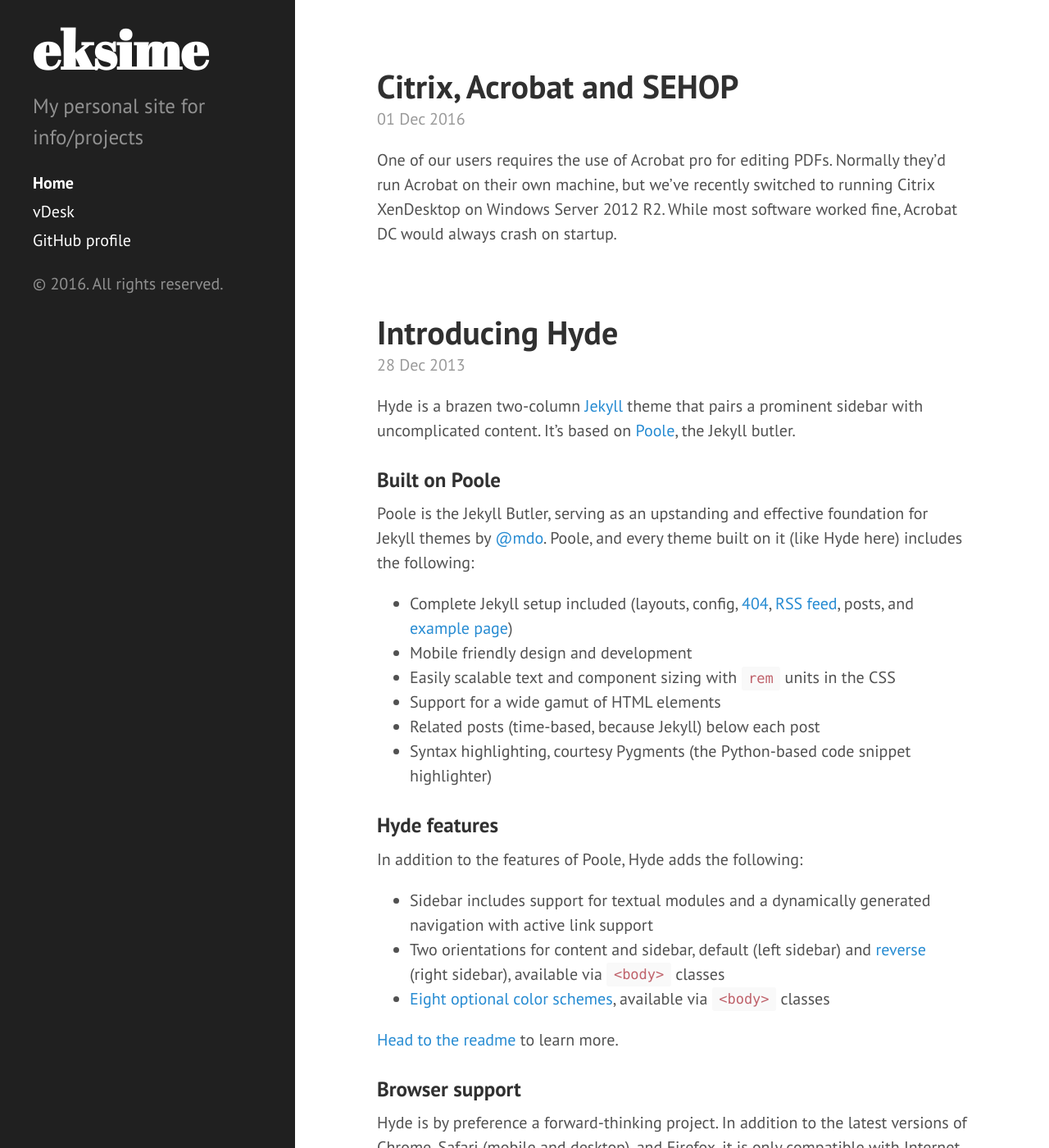
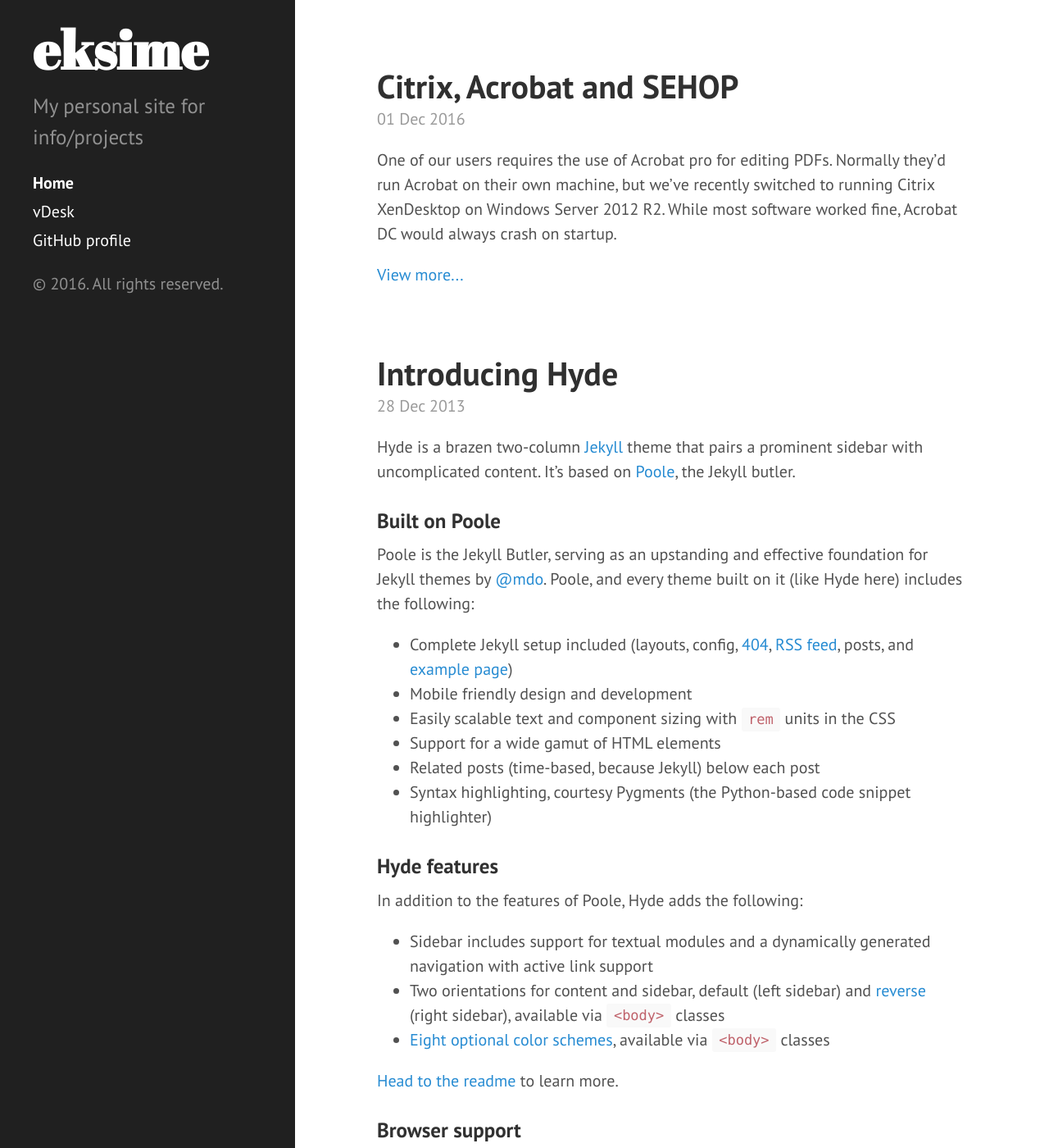
Before and after one commit to eksime/eksime.github.io, a Jekyll site: the page built from index.html, in a window 1280 px wide and 1400 px high. Shown: the whole window at 82% size. Built offline with Jekyll 4.4.1, drawn with Linux system fonts in a browser that asks for light colours; the list of posts is cut into pages by our own code; some of the changed text lies outside the part shown.

Commit message:
excerpt additions

```diff
--- a/index.html
+++ b/index.html
@@ -13,8 +13,12 @@
     </h1>
 
     <span class="post-date">{{ post.date | date_to_string }}</span>
-
-    {{ post.excerpt }}
+    {% if post.excerpt %}
+      {{ post.excerpt }}
+      <a href="{{ post.url }}">View more...</a>
+    {% else %}
+      {{ post.content }}
+    {% endif %}
   </div>
   {% endfor %}
 </div>
```
